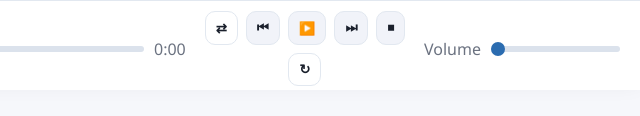
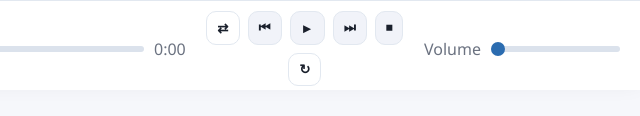
Before and after one commit to Jpdezoito/sitedemusica, a plain HTML site: page index.html in a window 1280 px wide. Both pictures are taken after a click on the button "Stop". Shown: the part 710-826 px from the top of the page, 640-1280 px from the left. Drawn offline with Linux system fonts and the light colour scheme.

Commit message:
Ajusta icone do play para simbolo monocromatico

```diff
--- a/index.html
+++ b/index.html
@@ -179,7 +179,7 @@
         <div class="controls">
           <button id="btnShuffle" title="Shuffle">⇄</button>
           <button id="btnPrev" title="Anterior">⏮</button>
-          <button id="btnPlay" title="Play/Pause">▶️</button>
+          <button id="btnPlay" title="Play/Pause">►</button>
           <button id="btnNext" title="Proxima">⏭</button>
           <button id="btnStop" title="Stop">⏹</button>
           <button id="btnRepeat" title="Repeat">↻</button>
--- a/web/app.js
+++ b/web/app.js
@@ -186,7 +186,7 @@
   }
 
   function setPlayButton(isPlaying) {
-    els.btnPlay.textContent = isPlaying ? '⏸' : '▶️';
+    els.btnPlay.textContent = isPlaying ? '❚❚' : '►';
   }
 
   function setUploadStatus(message) {
```
